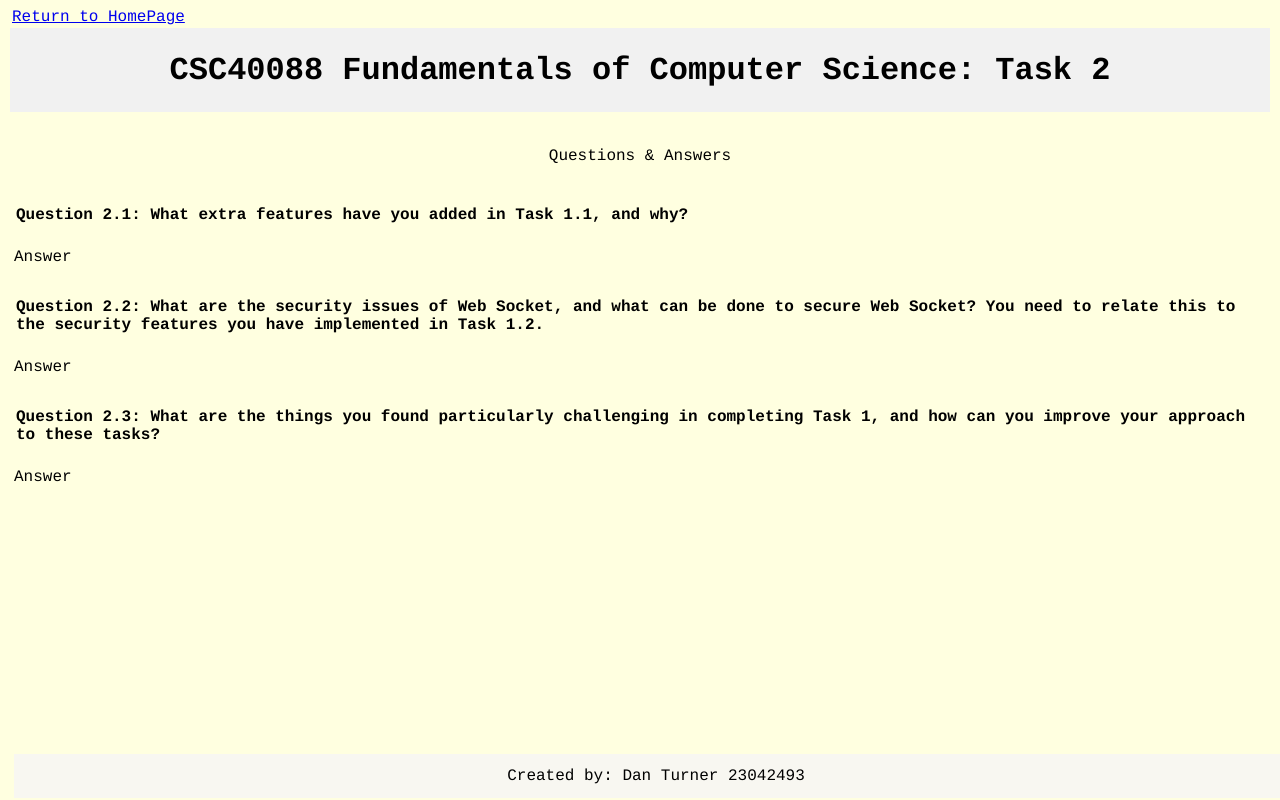
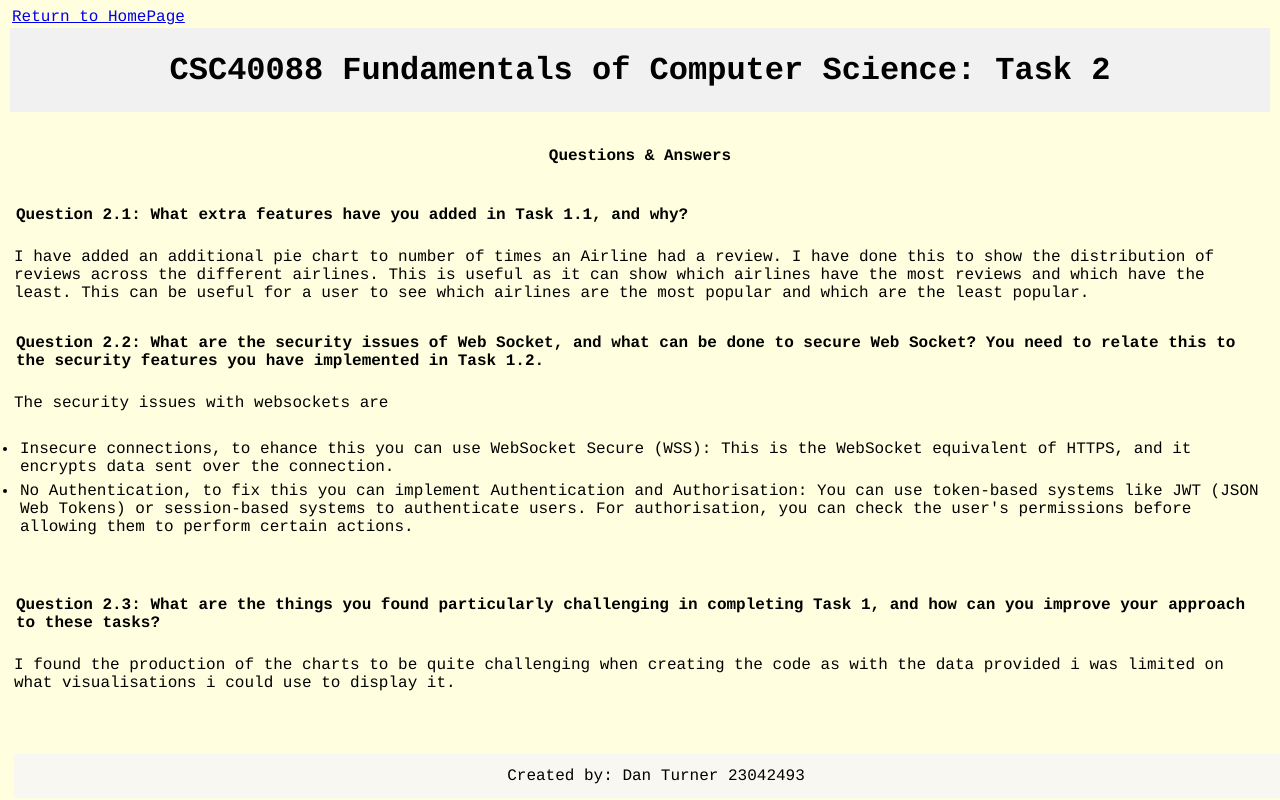
Before and after one commit to thedanturner/FlaskApp, a Flask app: page /report in a window 1280 px wide. Run offline with Flask 3, Linux system fonts and the light colour scheme; some libraries are stand-ins or nearby versions.

Commit message:
update report

```diff
--- a/app.py
+++ b/app.py
@@ -2,7 +2,7 @@ import csv
 import itertools
 import os
 from flask import Flask, render_template, session, copy_current_request_context
-from flask_socketio import SocketIO, emit, disconnect
+from flask_socketio import SocketIO, emit, disconnect, join_room, leave_room, Namespace
 from threading import Lock
 async_mode = None
 
--- a/templates/report.html
+++ b/templates/report.html
@@ -11,19 +11,24 @@
         <h1>CSC40088 Fundamentals of Computer Science: Task 2</h1>
     </div>
     <div class="subheading">
-        <p>Questions & Answers</p>
+        <h2>Questions & Answers</h2>
     </div>
     <div class="question">
         <h2>Question 2.1: What extra features have you added in Task 1.1, and why?</h2>
-        <p>Answer</p>
+        <p>I have added an additional pie chart to number of times an Airline had a review. I have done this to show the distribution of reviews across the different airlines. This is useful as it can show which airlines have the most reviews and which have the least. This can be useful for a user to see which airlines are the most popular and which are the least popular.</p>
     </div>
     <div class="question">
         <h2>Question 2.2: What are the security issues of Web Socket, and what can be done to secure Web Socket? You need to relate this to the security features you have implemented in Task 1.2.</h2>
-        <p>Answer</p>
+        <p>The security issues with websockets are</p>
+        <ul>
+            <li>Insecure connections, to ehance this you can use WebSocket Secure (WSS): This is the WebSocket equivalent of HTTPS, and it encrypts data sent over the connection.</li>
+            <li>No Authentication, to fix this you can implement Authentication and Authorisation: You can use token-based systems like JWT (JSON Web Tokens) or session-based systems to authenticate users. For authorisation, you can check the user's permissions before allowing them to perform certain actions.</li>
+        </ul>
+             </p>
     </div>
     <div class="question">
         <h2>Question 2.3: What are the things you found particularly challenging in completing Task 1, and how can you improve your approach to these tasks?</h2>
-        <p>Answer</p>
+        <p>I found the production of the charts to be quite challenging when creating the code as with the data provided i was limited on what visualisations i could use to display it. </p>
 </body>
 <footer>
     <p>Created by: Dan Turner 23042493</p>
--- a/templates/websocket.html
+++ b/templates/websocket.html
@@ -4,8 +4,8 @@
     <title>WebSocket</title>
     <link href="/static/css/style.css" rel="stylesheet">
     <script type="text/javascript" src="https://d3js.org/d3.v4.min.js"></script>
-    <script src="//code.jquery.com/jquery-1.12.4.min.js"></script>
-    <script src="//cdnjs.cloudflare.com/ajax/libs/socket.io/4.2.0/socket.io.js"></script>
+    <script src="https://code.jquery.com/jquery-1.12.4.min.js"></script>
+    <script src="https://cdnjs.cloudflare.com/ajax/libs/socket.io/4.2.0/socket.io.js"></script>
     <script type="text/javascript" charset="utf-8">
         $(document).ready(function() {
 
@@ -15,7 +15,7 @@
 
             // add auth token to the socket connection
             var token = "YOUR_AUTH_TOKEN"; // Replace this with your actual token
-            var socket = io(namespace, {
+            socket = io(namespace, {
                 query: {
                 token: token
                 }
```
